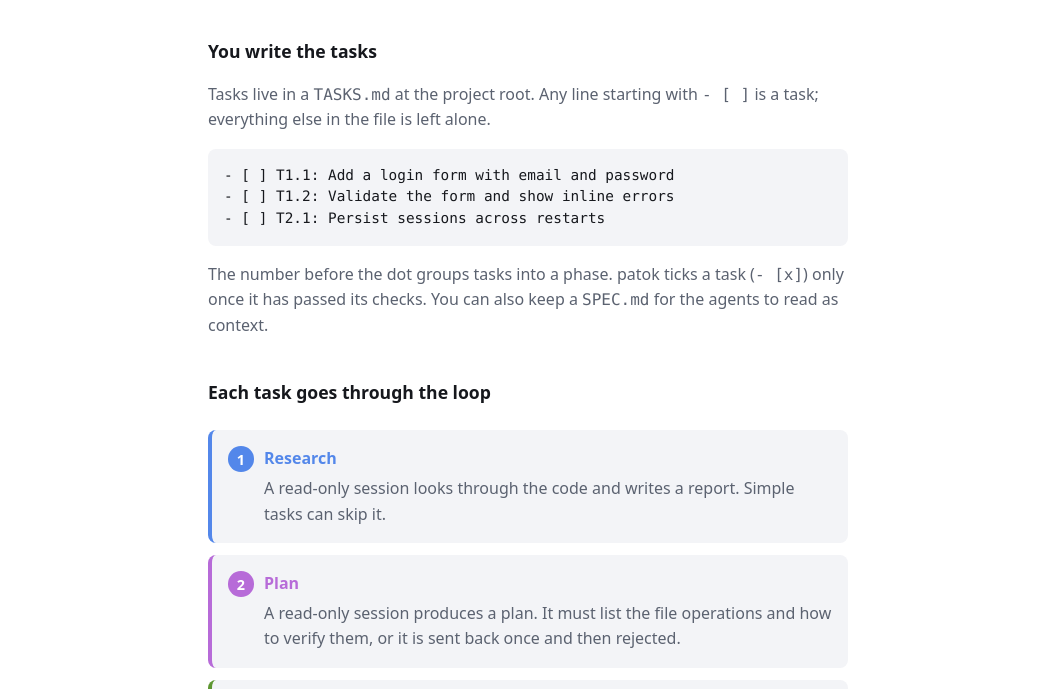
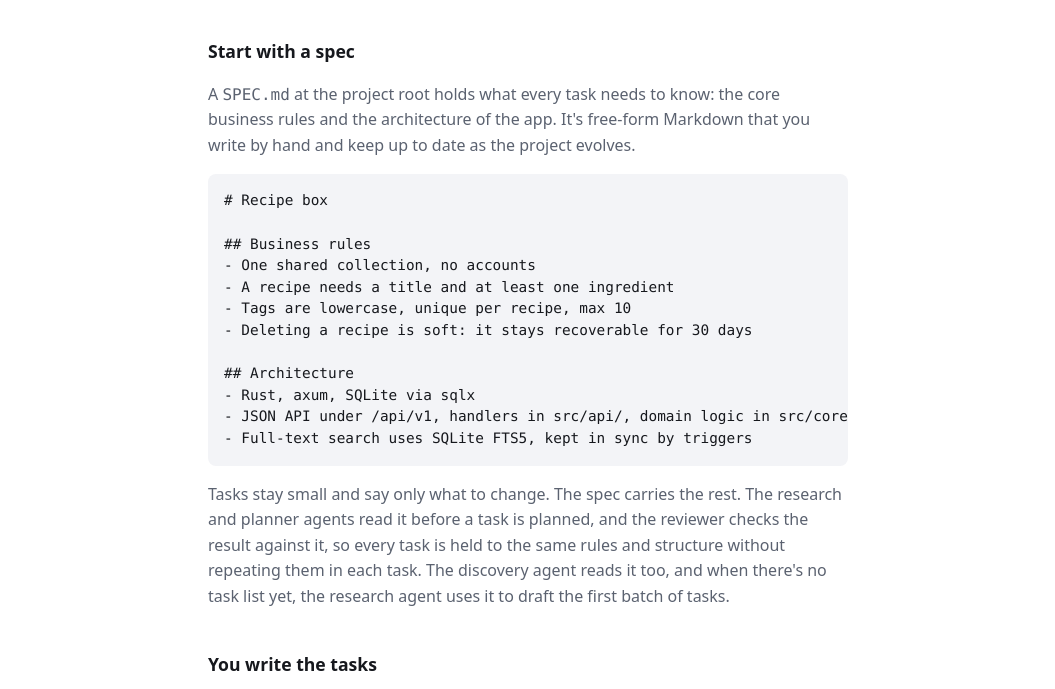
Before and after one commit to patok-dev/site, a plain HTML site: page public/how-it-works/index.html in a window 1280 px wide. Shown: the part 265-954 px from the top of the page, without its empty margins (112-1167 px from the left). Drawn offline with Linux system fonts and the light colour scheme.

Commit message:
Add spec section to How it works page
Explain SPEC.md as shared project knowledge (business rules and
architecture) that agents consult for every task, with an example.

Co-Authored-By: Claude Sonnet 5.5 <noreply@anthropic.com>

```diff
--- a/public/how-it-works/index.html
+++ b/public/how-it-works/index.html
@@ -28,15 +28,37 @@
     separate research, plan, build and review sessions using the coding-agent CLIs you
     already have, then commits the result.</p>
 
+  <h2>Start with a spec</h2>
+  <p>A <code>SPEC.md</code> at the project root holds what every task needs to know: the core
+    business rules and the architecture of the app. It's free-form Markdown that you write
+    by hand and keep up to date as the project evolves.</p>
+<pre><code># Recipe box
+
+## Business rules
+- One shared collection, no accounts
+- A recipe needs a title and at least one ingredient
+- Tags are lowercase, unique per recipe, max 10
+- Deleting a recipe is soft: it stays recoverable for 30 days
+
+## Architecture
+- Rust, axum, SQLite via sqlx
+- JSON API under /api/v1, handlers in src/api/, domain logic in src/core/
+- Full-text search uses SQLite FTS5, kept in sync by triggers</code></pre>
+  <p>Tasks stay small and say only what to change. The spec carries the rest. The research and
+    planner agents read it before a task is planned, and the reviewer checks the result against it,
+    so every task is held to the same rules and structure without repeating them in each task. The
+    discovery agent reads it too, and when there's no task list yet, the research agent uses it to
+    draft the first batch of tasks.</p>
+
   <h2>You write the tasks</h2>
-  <p>Tasks live in a <code>TASKS.md</code> at the project root. Any line starting with
-    <code>- [ ]</code> is a task; everything else in the file is left alone.</p>
+  <p>Tasks live in a <code>TASKS.md</code> at the project root. Write them yourself or edit the
+    ones patok drafted from the spec. Any line starting with <code>- [ ]</code> is a task;
+    everything else in the file is left alone.</p>
 <pre><code>- [ ] T1.1: Add a login form with email and password
 - [ ] T1.2: Validate the form and show inline errors
 - [ ] T2.1: Persist sessions across restarts</code></pre>
   <p>The number before the dot groups tasks into a phase. patok ticks a task
-    (<code>- [x]</code>) only once it has passed its checks. You can also keep a
-    <code>SPEC.md</code> for the agents to read as context.</p>
+    (<code>- [x]</code>) only once it has passed its checks.</p>
 
   <h2>Each task goes through the loop</h2>
   <ol class="steps">
```
